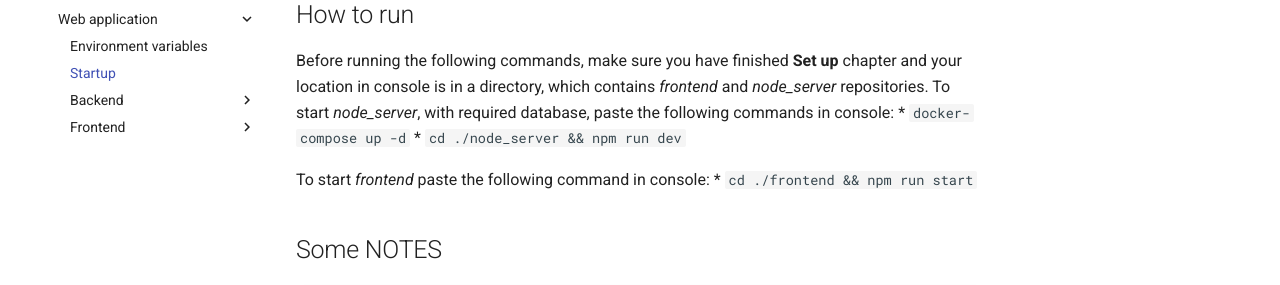
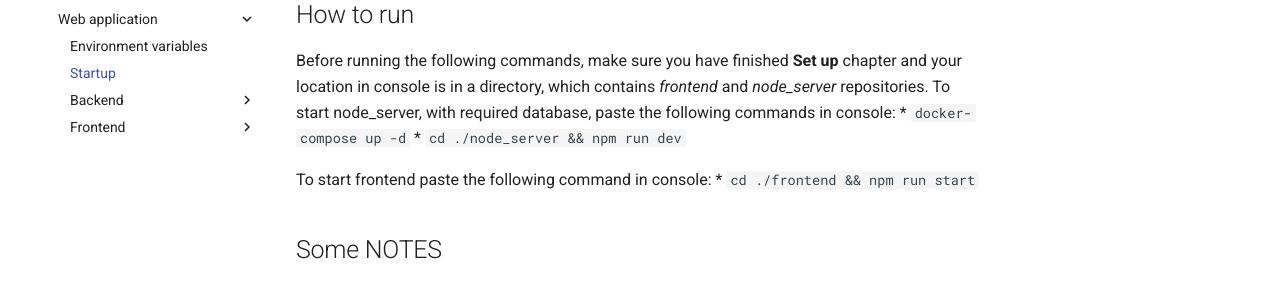
Before and after one commit to FIIT-TEAM8/team_documentation, an MkDocs documentation site: the page built from docs/modules/Web application/startup.md, in a window 1280 px wide and 900 px high, scrolled down 665 px. Shown: the part 358-643 px from the top of the window. Built offline with MkDocs 1.6.1 and Material for MkDocs 9.7.7, drawn with Linux system fonts in a browser that asks for light colours; comment, search, counter and statistics services are not loaded.

```diff
--- a/docs/modules/Web application/startup.md
+++ b/docs/modules/Web application/startup.md
@@ -34,11 +34,11 @@ volumes:
 ## How to run
 
 Before running the following commands, make sure you have finished **Set up** chapter and your location in console is in a directory, which contains *frontend* and *node_server* repositories.
-To start *node_server*, with required database, paste the following commands in console:
+To start node_server, with required database, paste the following commands in console:
 * `docker-compose up -d`
 * `cd ./node_server && npm run dev`
 
-To start *frontend* paste the following command in console:
+To start frontend paste the following command in console:
 * `cd ./frontend && npm run start`
 
 ## Some NOTES
```
